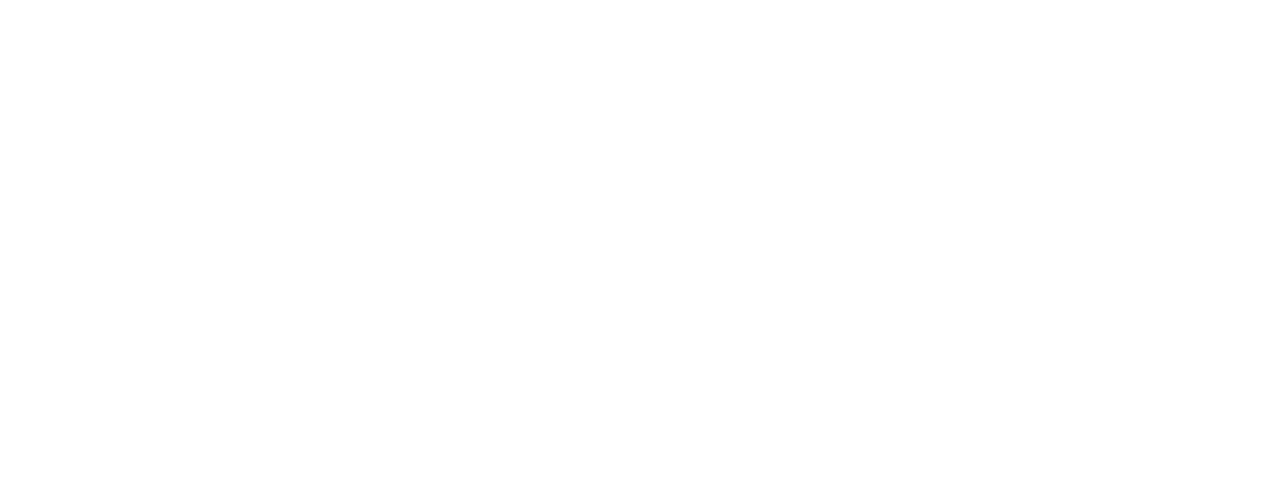
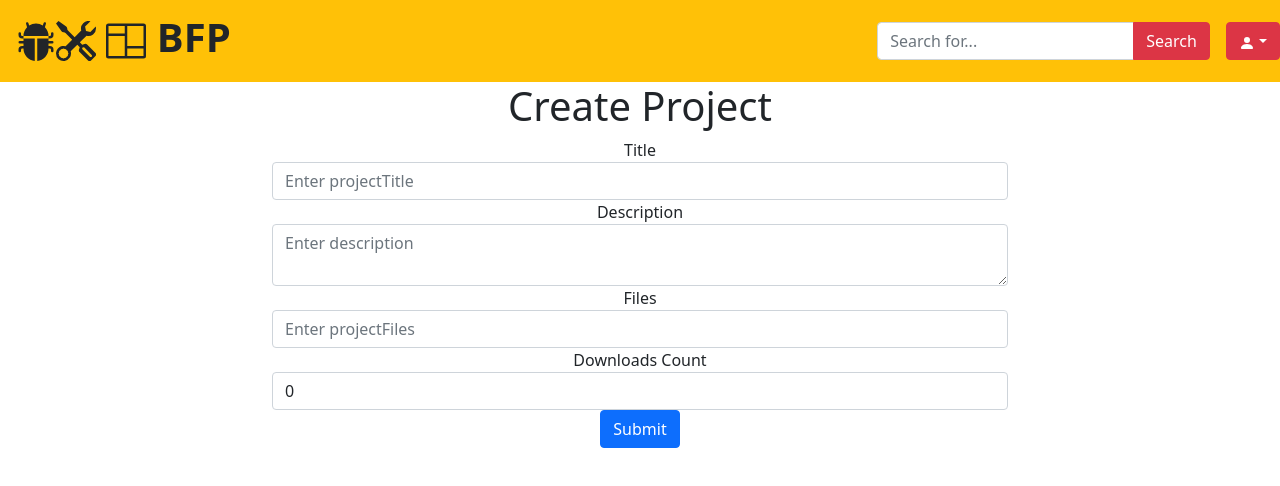
Before and after one commit to skandansn/BugFixingPortal-frontend, a React (Create React App) app in the folder bfp_frontend/: page /createProject in a window 1280 px wide. Shown: the top 486 px of the page. Built offline with nearby package versions, Linux system fonts and the light colour scheme.

Commit message:
added home and create Projects and linked with the backend

```diff
--- a/bfp_frontend/src/App.js
+++ b/bfp_frontend/src/App.js
@@ -1,5 +1,6 @@
 import { BrowserRouter as Router, Route, Switch } from 'react-router-dom';
 import './App.css';
+import CreateProject from './components/createProjects';
 import ForgotPassword from './components/forgotPassword';
 import Home from './components/home';
 import Login from './components/login';
@@ -12,17 +13,20 @@ function App() {
       <div className="content">
         <Router>
           <Switch>
-          <Route exact path="/registration">
-              <Register/>
+            <Route exact path="/registration">
+              <Register />
             </Route>
             <Route exact path="/login">
-              <Login/>
+              <Login />
             </Route>
             <Route exact path="/forgotPassword">
-              <ForgotPassword/>
+              <ForgotPassword />
+            </Route>
+            <Route exact path="/createProject">
+              <CreateProject />
             </Route>
             <Route exact path="/">
-              <Home/>
+              <Home />
             </Route>
           </Switch>
         </Router>
--- /dev/null
+++ b/bfp_frontend/src/components/createProjects.jsx
@@ -0,0 +1,88 @@
+import {useState} from "react";
+import {useHistory} from "react-router-dom";
+import NavBar from "./navbar";
+import axios from 'axios';
+
+
+
+// create project which has a form to take 4 inputs
+// 1. projectTitle
+// 2. projectDesc
+// 3. projectFiles
+// 4. projectDownloadNo
+
+const CreateProject = () => {
+    const [projectTitle, setTitle] = useState('');
+    const [projectDesc, setDesc] = useState('');
+    const [projectFiles, setFiles] = useState('');
+    const [projectDownloadNo, setDownloadsCount] = useState(0);
+    const [error, setError] = useState('');
+    const history = useHistory();
+
+    const handleSubmit = (e) => {
+        e.preventDefault();
+        const data = {
+            projectTitle,
+            projectDesc,
+            projectFiles,
+            projectDownloadNo
+        };
+        console.log(data);
+        axios.post('http://localhost:8080/projects', JSON.stringify(data))
+            .then(res => {
+                console.log(res);
+                history.push('/');
+            })
+            .catch(err => {
+                console.log(err);
+                setError('Something went wrong');
+            });
+    };
+
+    return (
+        <div>
+            <NavBar/>
+            <div className="container">
+                <div className="row">
+                    <div className="col-md-8 offset-md-2">
+                        <h1 className="text-center">Create Project</h1>
+                        <form onSubmit={handleSubmit}>
+                            <div className="form-group">
+                                <label htmlFor="projectTitle">Title</label>
+                                <input type="text" className="form-control" id="projectTitle"
+                                       value={projectTitle}
+                                       onChange={(e) => setTitle(e.target.value)}
+                                       placeholder="Enter projectTitle"/>
+                            </div>
+                            <div className="form-group">
+                                <label htmlFor="projectDesc">Description</label>
+                                <textarea className="form-control" id="projectDesc"
+                                          value={projectDesc}
+                                            onChange={(e) => setDesc(e.target.value)}
+                                            placeholder="Enter description"/>
+                            </div>
+                            <div className="form-group">
+                                <label htmlFor="projectFiles">Files</label>
+                                <input type="text" className="form-control" id="projectFiles"
+                                        value={projectFiles}
+                                        onChange={(e) => setFiles(e.target.value)}
+                                        placeholder="Enter projectFiles"/>
+                            </div>
+                            <div className="form-group">
+                                <label htmlFor="projectDownloadNo">Downloads Count</label>
+                                <input type="text" className="form-control" id="projectDownloadNo"
+                                        value={projectDownloadNo}
+                                        onChange={(e) => setDownloadsCount(e.target.value)}
+                                        placeholder="Enter downloads count"/>
+                            </div>
+                            <button type="submit" className="btn btn-primary">Submit</button>
+                        </form>
+                        {error && <div className="alert alert-danger">{error}</div>}
+                    </div>
+                </div>
+            </div>
+        </div>
+    );
+};
+
+export default CreateProject;
--- a/bfp_frontend/src/components/home.jsx
+++ b/bfp_frontend/src/components/home.jsx
@@ -1,32 +1,55 @@
 import NavBar from "./navbar";
 import axios from 'axios';
+import {useState,useEffect} from "react";
 
+// Home component to get list of all the projects and display them
 const Home = () => {
-    const API_BASE_URL="http://localhost:8080/";
-    // const [inputs, setInputs] = useState({});
-    // const history = useHistory();
+    const [projects, setProjects] = useState([]);
+    const [loading, setLoading] = useState(true);
 
-
-        // axios.post(API_BASE_URL + "login", inputs, { headers: { "Content-Type": "application/json" } }).then(function (res) {
-        //     console.log(res)
-        //     if (res.data == "success") {
-        //         console.log(res);
-
-        //         history.push("/login");
-
-        //     }
-        // })
-        axios.post(API_BASE_URL+"login",{username:"godskandan@gmail.com",password:"$10$96FXl1n1QzV2LDkwpMTVf.H.V9RL.5XuvPciMuc.NXPjLhdchFn0W"}).then(function (res) {
-            console.log(res)
+    useEffect(() => {
+        // Get all the projects from the database
+        axios.get('http://localhost:8080/projects')
+        .then(res => {
+            setProjects(res.data);
+            setLoading(false);
         })
-
+        .catch(err => {
+            console.log(err);
+        });
+    }, []);
 
     return (
-        <>
-        <NavBar></NavBar>
-        <div>hello </div>
-        </>
-     );
-}
-
-export default Home;
+        <div>
+        <NavBar />
+        <div className="container">
+            <div className="row">
+            <div className="col-md-12">
+                <h1>Projects</h1>
+            </div>
+            </div>
+            <div className="row">
+            {
+                loading ?
+                <div className="col-md-12">
+                    <h2>Loading...</h2>
+                </div>
+                :
+                projects.map(project => (
+                    <div className="col-md-4" key={project.projectId}>
+                    <div className="card">
+                        <div className="card-body">
+                        <h5 className="card-title">{project.projectTitle}</h5>
+                        <p className="card-text">{project.projectDesc}</p>
+                        <a href={project.link} target="_blank" className="btn btn-primary">View Project</a>
+                        </div>
+                    </div>
+                    </div>
+                ))
+            }
+            </div>
+        </div>
+        </div>
+    );
+    }
+    export default Home;
```
